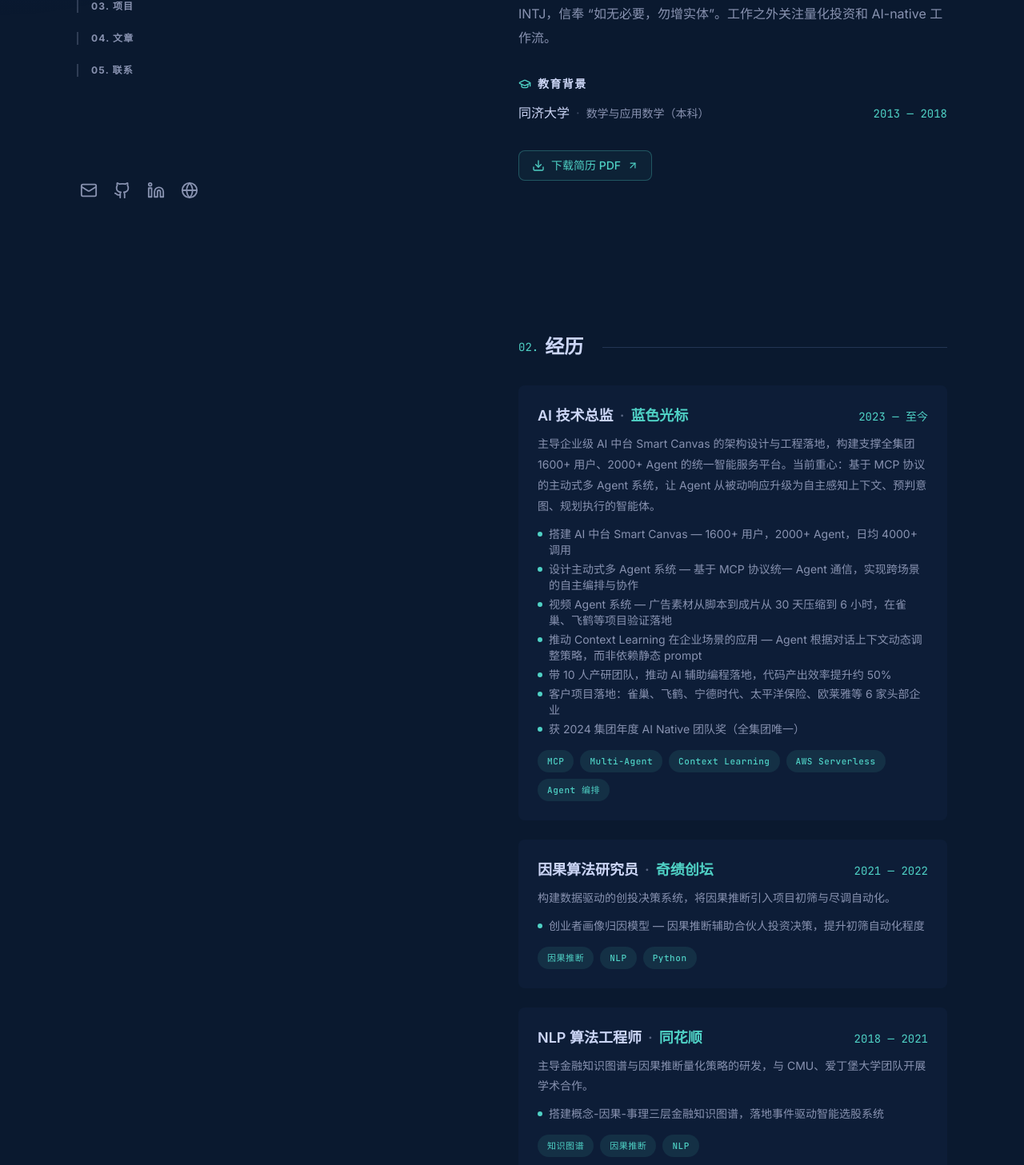
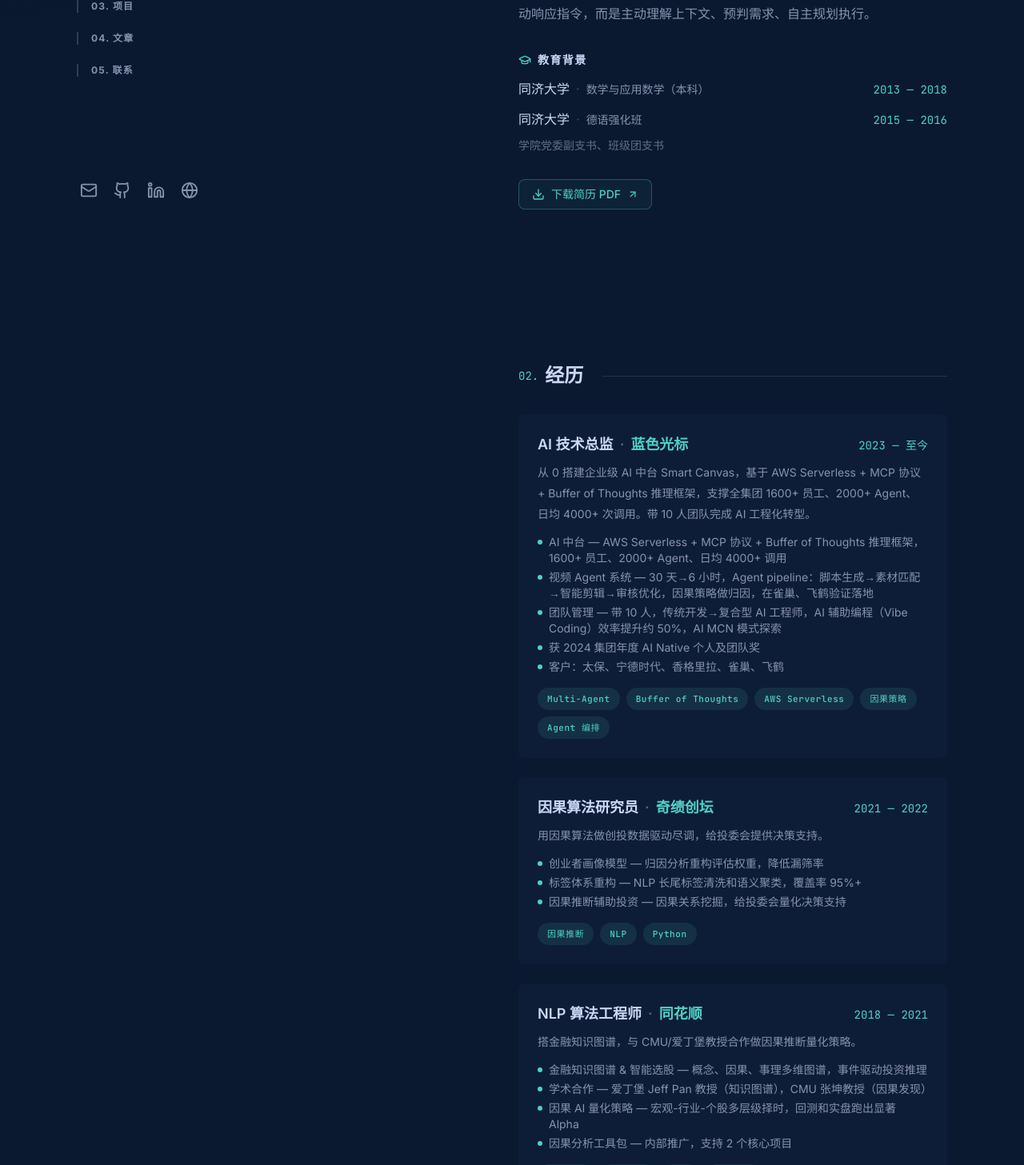
Before and after one commit to dario-github/portfolio-site, a Next.js app: page / in a window 1280 px wide. Shown: the part 455-1912 px from the top of the page at 80% size. Built offline with nearby package versions, Linux system fonts and the light colour scheme.

Commit message:
fix: sync all content with authoritative resume PDF

```diff
--- a/src/app/page.tsx
+++ b/src/app/page.tsx
@@ -38,21 +38,19 @@ const EXPERIENCES: Experience[] = [
     title: "AI 技术总监",
     company: "蓝色光标",
     description:
-      "主导企业级 AI 中台 Smart Canvas 的架构设计与工程落地，构建支撑全集团 1600+ 用户、2000+ Agent 的统一智能服务平台。当前重心：基于 MCP 协议的主动式多 Agent 系统，让 Agent 从被动响应升级为自主感知上下文、预判意图、规划执行的智能体。",
+      "从 0 搭建企业级 AI 中台 Smart Canvas，基于 AWS Serverless + MCP 协议 + Buffer of Thoughts 推理框架，支撑全集团 1600+ 员工、2000+ Agent、日均 4000+ 次调用。带 10 人团队完成 AI 工程化转型。",
     highlights: [
-      "搭建 AI 中台 Smart Canvas — 1600+ 用户，2000+ Agent，日均 4000+ 调用",
-      "设计主动式多 Agent 系统 — 基于 MCP 协议统一 Agent 通信，实现跨场景的自主编排与协作",
-      "视频 Agent 系统 — 广告素材从脚本到成片从 30 天压缩到 6 小时，在雀巢、飞鹤等项目验证落地",
-      "推动 Context Learning 在企业场景的应用 — Agent 根据对话上下文动态调整策略，而非依赖静态 prompt",
-      "带 10 人产研团队，推动 AI 辅助编程落地，代码产出效率提升约 50%",
-      "客户项目落地：雀巢、飞鹤、宁德时代、太平洋保险、欧莱雅等 6 家头部企业",
-      "获 2024 集团年度 AI Native 团队奖（全集团唯一）",
+      "AI 中台 — AWS Serverless + MCP 协议 + Buffer of Thoughts 推理框架，1600+ 员工、2000+ Agent、日均 4000+ 调用",
+      "视频 Agent 系统 — 30 天→6 小时，Agent pipeline：脚本生成→素材匹配→智能剪辑→审核优化，因果策略做归因，在雀巢、飞鹤验证落地",
+      "团队管理 — 带 10 人，传统开发→复合型 AI 工程师，AI 辅助编程（Vibe Coding）效率提升约 50%，AI MCN 模式探索",
+      "获 2024 集团年度 AI Native 个人及团队奖",
+      "客户：太保、宁德时代、香格里拉、雀巢、飞鹤",
     ],
     techStack: [
-      "MCP",
       "Multi-Agent",
-      "Context Learning",
+      "Buffer of Thoughts",
       "AWS Serverless",
+      "因果策略",
       "Agent 编排",
     ],
   },
@@ -61,9 +59,11 @@ const EXPERIENCES: Experience[] = [
     title: "因果算法研究员",
     company: "奇绩创坛",
     description:
-      "构建数据驱动的创投决策系统，将因果推断引入项目初筛与尽调自动化。",
+      "用因果算法做创投数据驱动尽调，给投委会提供决策支持。",
     highlights: [
-      "创业者画像归因模型 — 因果推断辅助合伙人投资决策，提升初筛自动化程度",
+      "创业者画像模型 — 归因分析重构评估权重，降低漏筛率",
+      "标签体系重构 — NLP 长尾标签清洗和语义聚类，覆盖率 95%+",
+      "因果推断辅助投资 — 因果关系挖掘，给投委会量化决策支持",
     ],
     techStack: ["因果推断", "NLP", "Python"],
   },
@@ -72,11 +72,14 @@ const EXPERIENCES: Experience[] = [
     title: "NLP 算法工程师",
     company: "同花顺",
     description:
-      "主导金融知识图谱与因果推断量化策略的研发，与 CMU、爱丁堡大学团队开展学术合作。",
+      "搭金融知识图谱，与 CMU/爱丁堡教授合作做因果推断量化策略。",
     highlights: [
-      "搭建概念-因果-事理三层金融知识图谱，落地事件驱动智能选股系统",
+      "金融知识图谱 & 智能选股 — 概念、因果、事理多维图谱，事件驱动投资推理",
+      "学术合作 — 爱丁堡 Jeff Pan 教授（知识图谱），CMU 张坤教授（因果发现）",
+      "因果 AI 量化策略 — 宏观-行业-个股多层级择时，回测和实盘跑出显著 Alpha",
+      "因果分析工具包 — 内部推广，支持 2 个核心项目",
     ],
-    techStack: ["知识图谱", "因果推断", "NLP"],
+    techStack: ["知识图谱", "因果推断", "NLP", "量化交易"],
   },
 ];
 
@@ -107,7 +110,7 @@ const PROJECTS: Project[] = [
     title: "内容宇宙 AI 平台",
     description:
       "企业级 AI 中台，1600+ 用户、2000+ Agent、日均 4000+ 调用",
-    techStack: ["AWS Serverless", "MCP", "LLM Agent", "RAG"],
+    techStack: ["AWS Serverless", "LLM Agent", "RAG", "Buffer of Thoughts"],
     category: "ai-platform",
     background: "蓝色光标各业务线 AI 工具碎片化严重，缺乏统一的 Agent 调度和知识管理能力，各团队重复造轮子。",
     breakdown: "拆解为三层：底层模型路由与成本优化（多模型 fallback + token 预算控制）、中层 Agent 编排框架（MCP 协议统一通信）、上层业务场景模板（可复用 workflow）。关键挑战：多租户隔离和峰谷流量调度。",
@@ -146,21 +149,11 @@ const PROJECTS: Project[] = [
     outcome: "累计产出 1000+ 篇种草图文，效率提升 90%，成本降低 50%。模式复制到飞鹤等其他客户。",
   },
   {
-    title: "欧莱雅消费者洞察知识图谱",
-    description: "AI 驱动的消费者评论分析与产品知识图谱可视化",
-    techStack: ["Gemini", "RAG", "知识图谱", "Next.js"],
-    category: "client-delivery",
-    background: "欧莱雅需要从海量消费者评论中快速提取产品洞察，传统 BI 报表无法捕捉语义层面的用户需求变化。",
-    breakdown: "构建产品-成分-功效-用户评价四层知识图谱，结合 RAG 实现自然语言查询。",
-    execution: "Gemini 驱动评论理解和实体抽取，Next.js 构建可交互的图谱可视化界面。",
-    outcome: "为欧莱雅构建产品洞察知识图谱，支持自然语言查询消费者反馈。",
-  },
-  {
-    title: "太平洋保险数智化改造",
+    title: "太保数智化改造",
     description: "保险行业 AI + 数据中台数智化转型，从理赔智能审核到客户画像，落地 3 个核心场景。",
     techStack: ["数据中台", "AI Agent", "知识图谱"],
     category: "client-delivery",
-    background: "太平洋保险传统 IT 系统数据孤岛严重，AI 能力缺乏统一调度。",
+    background: "太保传统 IT 系统数据孤岛严重，AI 能力缺乏统一调度。",
     breakdown: "聚焦理赔智能审核、客户画像精准营销、内部知识库三个高 ROI 场景。",
     execution: "构建数据中台打通多源数据，AI Agent 编排业务流程，知识图谱支撑专业领域推理。",
     outcome: "主导设计保险行业 AI 技术合作方案，聚焦理赔审核、客户画像、内部知识库三个场景。",
@@ -172,9 +165,9 @@ const PROJECTS: Project[] = [
     category: "tech-innovation",
   },
   {
-    title: "剪映 MCP & pyJianYingDraft",
-    description: "剪映 API MCP 集成 + Python 草稿生成工具",
-    techStack: ["Python", "MCP", "剪映 API"],
+    title: "剪映自动化 & pyJianYingDraft",
+    description: "剪映 API 集成 + Python 草稿生成工具",
+    techStack: ["Python", "剪映 API"],
     category: "tech-innovation",
   },
   {
@@ -215,15 +208,15 @@ const PROJECTS: Project[] = [
     category: "team-enablement",
   },
   {
-    title: "TeamAssist MCP",
-    description: "MCP 协议团队协作与知识管理服务",
-    techStack: ["TypeScript", "MCP SDK", "MongoDB"],
+    title: "TeamAssist 协作服务",
+    description: "团队协作与知识管理服务",
+    techStack: ["TypeScript", "MongoDB"],
     category: "team-enablement",
   },
   {
     title: "OpenClaw AI Workflow",
     description: "个人 AI 操作系统，30+ 技能插件的工作流编排",
-    techStack: ["OpenClaw", "Claude", "Slack", "MCP"],
+    techStack: ["OpenClaw", "Claude", "Slack"],
     category: "personal",
   },
   {
@@ -477,20 +470,13 @@ export default function Home() {
               <SectionHeading index="01">关于</SectionHeading>
               <div className="space-y-4 leading-[1.85]">
                 <p>
-                  8 年算法经验，职业主线是
-                  <Highlight>让 AI 从被动工具进化为主动智能体</Highlight>——早期在同花顺和奇绩创坛做知识图谱与因果推断，积累了符号推理和数据驱动决策的基础；2023 年加入蓝色光标后，从零搭起企业级
-                  AI 中台 <Highlight>Smart Canvas</Highlight>，支撑 2000+ Agent
-                  日均 4000+ 次调用，重心全面转向 <Highlight>主动式 Agent 系统</Highlight>与<Highlight>多 Agent 协作</Highlight>。
+                  8 年算法经验，从金融 NLP 到 AI Agent 系统。同花顺 3 年：搭金融知识图谱，与 CMU/爱丁堡教授合作因果推断量化策略。奇绩创坛 1 年：用因果算法做创投数据驱动尽调，给投委会提供决策支持。蓝色光标 2 年：从 0 搭企业级 AI 中台 <Highlight>Smart Canvas</Highlight>，支撑 1600+ 员工、2000+ Agent、日均 4000+ 次调用；搭了视频 Agent 系统把广告素材生产从 30 天压到 6 小时，在雀巢、飞鹤落地。带 10 人团队完成 AI 工程化转型。
                 </p>
                 <p>
-                  当前研究方向：<Highlight>主动式 Agent 系统</Highlight>与<Highlight>Context Learning</Highlight>——让
-                  AI 不只是被动响应指令，而是主动理解上下文、预判需求、自主规划执行。在蓝色光标的实践中，基于 MCP 协议构建 Agent 间的标准化通信，探索
-                  Agent 根据对话上下文动态调整策略的能力。
+                  核心能力是<Highlight>把 AI 技术变成能跑的产品</Highlight>——不只是调模型，是从架构设计、团队搭建到客户交付的全链路。<Highlight>因果推断 + Agent 系统</Highlight>的跨界背景。
                 </p>
                 <p>
-                  INTJ，信奉
-                  &ldquo;如无必要，勿增实体&rdquo;。工作之外关注量化投资和
-                  AI-native 工作流。
+                  当前研究方向：<Highlight>主动式 Agent 系统</Highlight>与<Highlight>Context Learning</Highlight>——让 AI 不只是被动响应指令，而是主动理解上下文、预判需求、自主规划执行。
                 </p>
               </div>
 
@@ -509,6 +495,15 @@ export default function Home() {
                     </div>
                     <span className="text-[#4fd1c5] font-mono text-sm ml-4 whitespace-nowrap">2013 — 2018</span>
                   </div>
+                  <div className="flex items-baseline justify-between">
+                    <div>
+                      <span className="text-[#ccd6f6] font-medium">同济大学</span>
+                      <span className="mx-2 text-[#8892b0]/40">·</span>
+                      <span className="text-sm">德语强化班</span>
+                    </div>
+                    <span className="text-[#4fd1c5] font-mono text-sm ml-4 whitespace-nowrap">2015 — 2016</span>
+                  </div>
+                  <p className="text-sm text-[#8892b0]/70 mt-1">学院党委副支书、班级团支书</p>
                 </div>
               </div>
 
```
Also changed, not shown: 1 other file (tests, documents, lock files or other folders).
